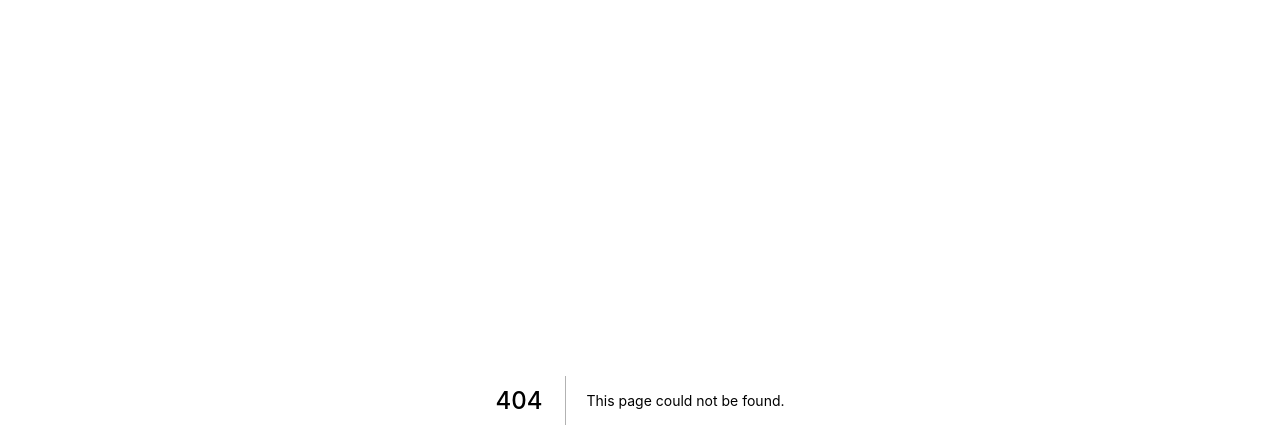
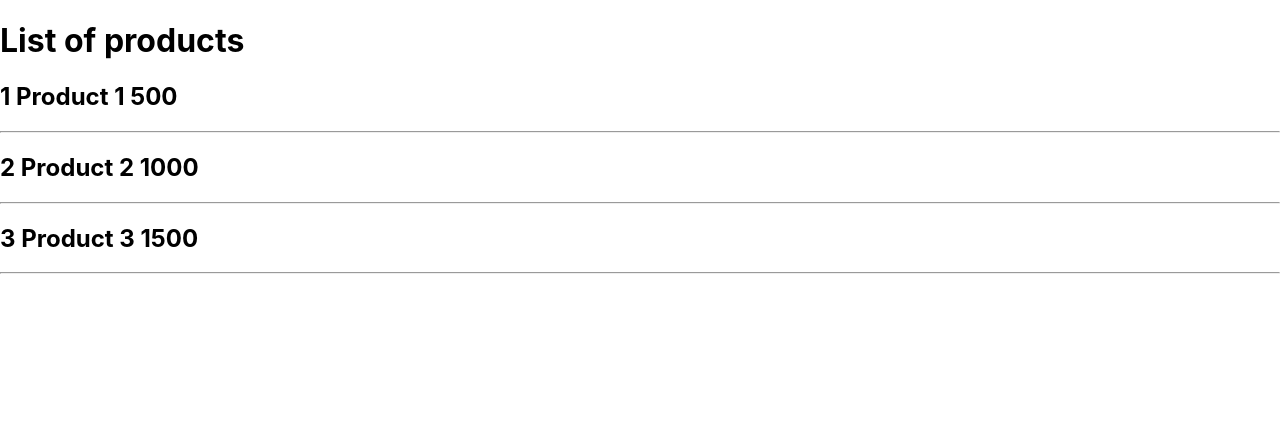
Before and after one commit to SumanHansada/nextjs, a Next.js app in the folder next-pre-rendering/: page /products in a window 1280 px wide. Before the commit this address had no page. Shown: the top 448 px of the page. Built offline with nearby package versions, Linux system fonts and the light colour scheme; data requests are answered from the project's data file.

Commit message:
Incremental Static Regeneration

```diff
--- /dev/null
+++ b/next-pre-rendering/db.json
@@ -0,0 +1,22 @@
+{
+  "products": [
+    {
+      "id": 1,
+      "title": "Product 1",
+      "price": 500,
+      "description": "Description 1"
+    },
+    {
+      "id": 2,
+      "title": "Product 2",
+      "price": 1000,
+      "description": "Description 2"
+    },
+    {
+      "id": 3,
+      "title": "Product 3",
+      "price": 1500,
+      "description": "Description 3"
+    }
+  ]
+}
--- a/next-pre-rendering/package.json
+++ b/next-pre-rendering/package.json
@@ -6,9 +6,11 @@
     "dev": "next dev",
     "build": "next build",
     "start": "next start",
-    "lint": "next lint"
+    "lint": "next lint",
+    "serve-json": "json-server --watch db.json --port 4000"
   },
   "dependencies": {
+    "json-server": "^0.17.0",
     "next": "12.2.5",
     "react": "18.2.0",
     "react-dom": "18.2.0"
--- /dev/null
+++ b/next-pre-rendering/pages/products/index.js
@@ -0,0 +1,32 @@
+function ProductList({ products }) {
+  return (
+    <>
+      <h1>List of products</h1>
+      {products.map((product) => {
+        return (
+          <div key={product.id}>
+            <h2>
+              {product.id} {product.title} {product.price}
+            </h2>
+            <hr />
+          </div>
+        );
+      })}
+    </>
+  );
+}
+
+export default ProductList;
+
+export async function getStaticProps() {
+  console.log("Generating / Regenerating ProductList");
+  const response = await fetch("http://localhost:4000/products");
+  const data = await response.json();
+
+  return {
+    props: {
+      products: data,
+    },
+    revalidate: 10,
+  };
+}
```
Also changed, not shown: next-pre-rendering/pages/products/[productId].js (added, +62 -0 lines), 1 other file (tests, documents, lock files or other folders).
